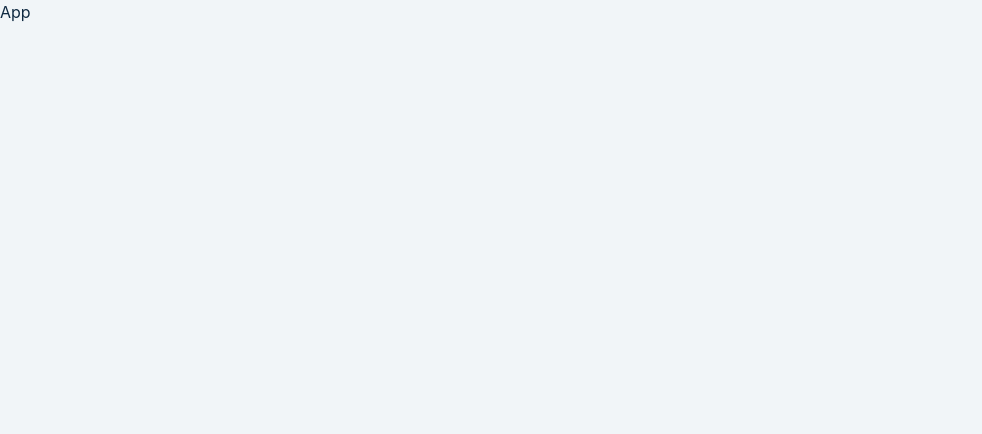
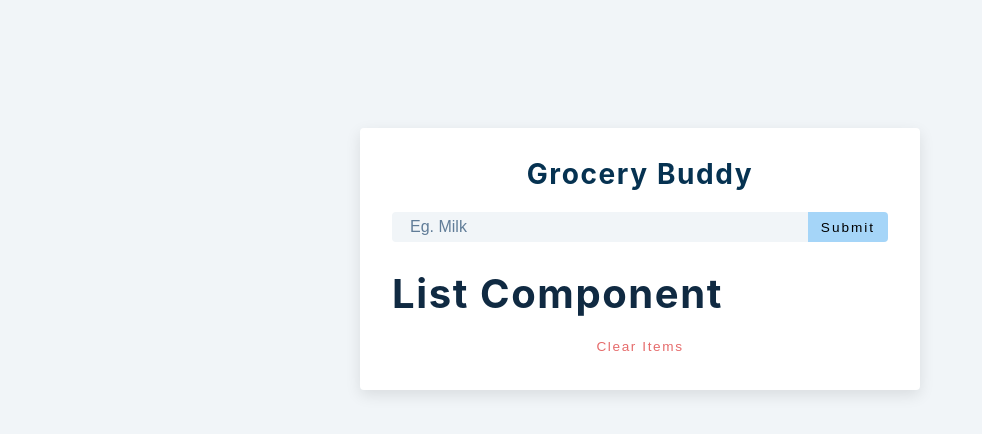
Before and after one commit to Vardhu2706/react-grocery_buddy, a React (Create React App) app: page / in a window 1280 px wide. Shown: the top 434 px of the page, without its empty margins (0-982 px from the left). Built offline with nearby package versions, Linux system fonts and the light colour scheme.

Commit message:
Created basic structure.

```diff
--- a/package.json
+++ b/package.json
@@ -8,6 +8,7 @@
     "@testing-library/user-event": "^12.1.10",
     "react": "^17.0.2",
     "react-dom": "^17.0.2",
+    "react-icons": "^4.2.0",
     "react-scripts": "4.0.3",
     "web-vitals": "^1.0.1"
   },
--- a/public/index.html
+++ b/public/index.html
@@ -11,7 +11,7 @@
     />
     <link rel="apple-touch-icon" href="%PUBLIC_URL%/logo.ico" />
     <link rel="manifest" href="%PUBLIC_URL%/manifest.json" />
-    <title>Basic To-Do App</title>
+    <title>Grocery Buddy</title>
   </head>
   <body>
     <noscript>You need to enable JavaScript to run this app.</noscript>
--- /dev/null
+++ b/src/Alert.js
@@ -0,0 +1,10 @@
+// Importing Helpers
+import React from "react";
+
+// Functional Component
+const Alert = () => {
+  return <h2>Alert Component</h2>;
+};
+
+// Default Export
+export default Alert;
--- a/src/App.js
+++ b/src/App.js
@@ -1,13 +1,49 @@
 // Importing Helpers
-import React from 'react';
+import React, { useState, userEffect } from "react";
 
+// Importing Components
+import List from "./List";
+import Alert from "./Alert";
 
 // Functional Component
 function App() {
+  // State Variables
+  const [name, setName] = useState("");
+  const [list, setList] = useState([]);
+  const [isEditing, setIsEditing] = useState(false);
+  const [editID, setEditID] = useState(null);
+  const [alert, setAlert] = useState({ show: false, message: "", type: "" });
+
+  // Handle Submit
+  const handleSubmit = (e) => {
+    e.preventDefault();
+    console.log("test");
+  };
+
   return (
-    <div className="App">
-     App
-    </div>
+    <section className="section-center">
+      <form className="grocery-form" onSubmit={handleSubmit}>
+        {alert.show && <Alert />}
+        <h3>Grocery Buddy</h3>
+        <div className="form-control">
+          <input
+            type="text"
+            className="grocery"
+            placeholder="Eg. Milk"
+            value={name}
+            onChange={(e) => setName(e.target.value)}
+          />
+          <button type="submit" className="submit-btn">
+            {isEditing ? "Edit" : "Submit"}
+          </button>
+        </div>
+      </form>
+
+      <div className="grocery-container">
+        <List />
+        <button className="clear-btn">Clear Items</button>
+      </div>
+    </section>
   );
 }
 
--- /dev/null
+++ b/src/List.js
@@ -0,0 +1,13 @@
+// Importing Helpers
+import React from "react";
+
+// Importing Components
+import { FaEdit, FaTrash } from "react-icons/fa";
+
+// Functional Component
+const List = () => {
+  return <h2>List Component</h2>;
+};
+
+// Default Export
+export default List;
```
Also changed, not shown: 1 other file (tests, documents, lock files or other folders).
